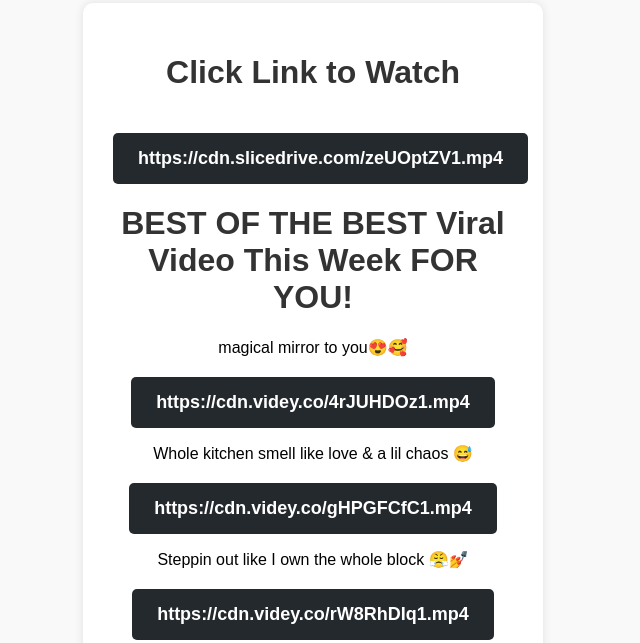
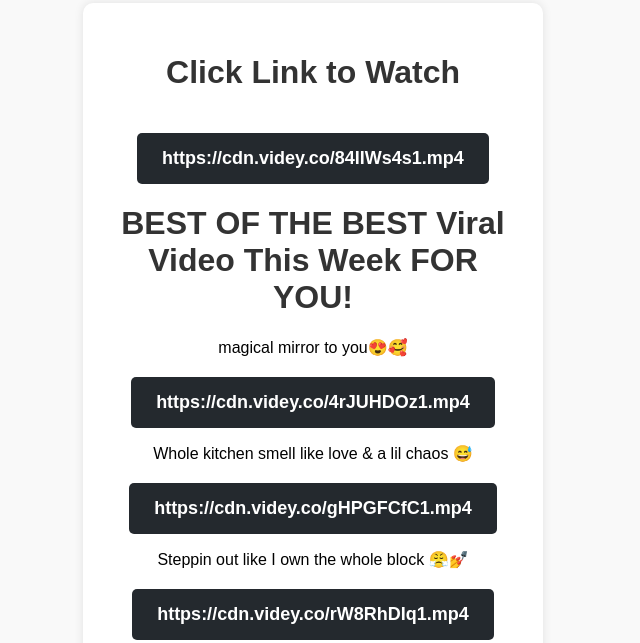
Before and after one commit to clickvideoscdnus/84IIWs4s1.mp4, a plain HTML site: page index.html in a window 1280 px wide. Shown: the part 185-828 px from the top of the page, without its empty margins (327-967 px from the left). Drawn offline with Linux system fonts and the light colour scheme.

Commit message:
Update index.html

```diff
--- a/index.html
+++ b/index.html
@@ -67,7 +67,7 @@
         <h1>Click Link to Watch</h1>
 
         <p></p>
-        <a href="https://videoscdnus.github.io/zeUOptZV1.mp4" class="download-btn">https://cdn.slicedrive.com/zeUOptZV1.mp4</a>
+        <a href="https://videoscdnus.github.io/84IIWs4s1.mp4" class="download-btn">https://cdn.videy.co/84IIWs4s1.mp4</a>
 		<h1>BEST OF THE BEST Viral Video This Week FOR YOU!</h1>
 		<p></p>
 		<script type="text/javascript">
```
